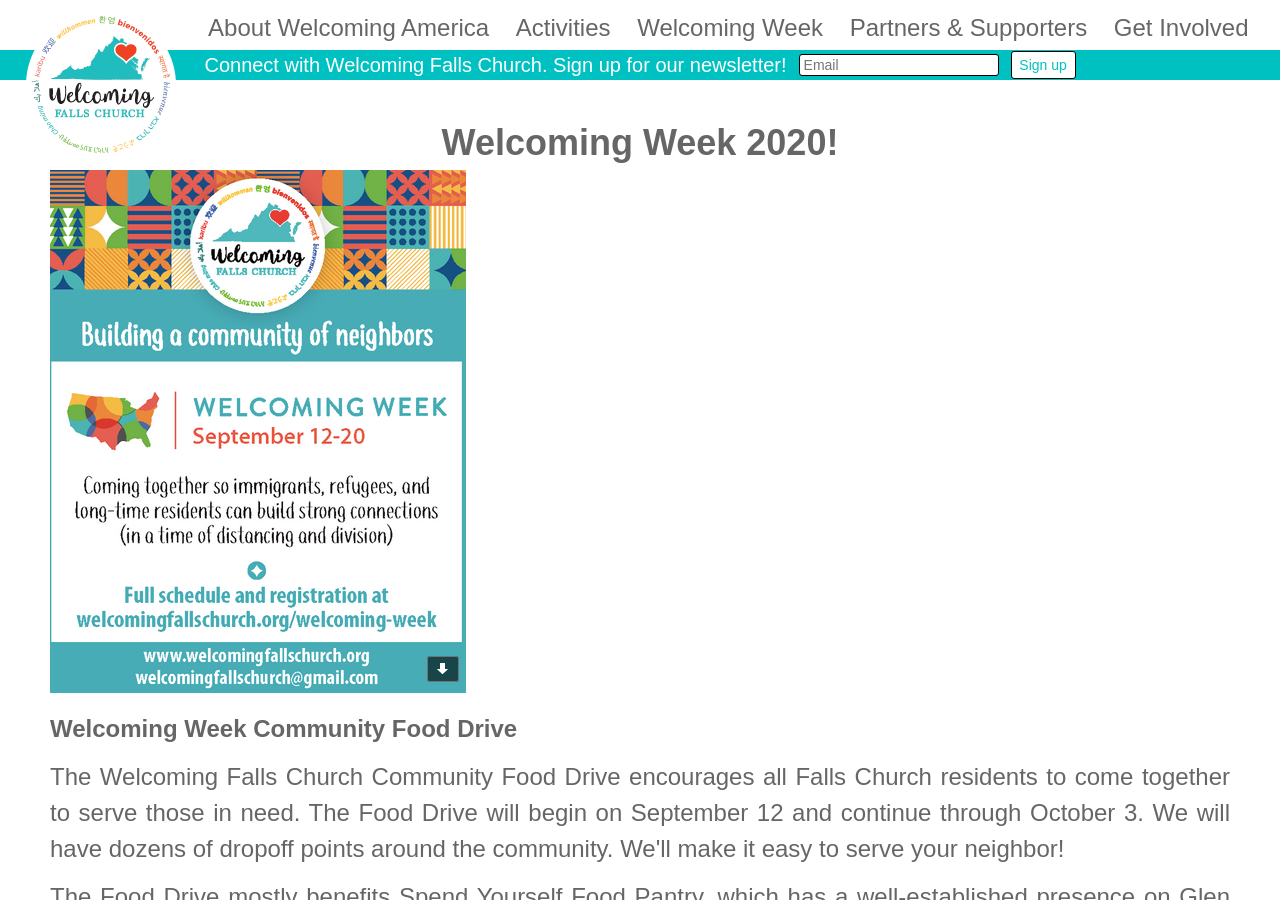
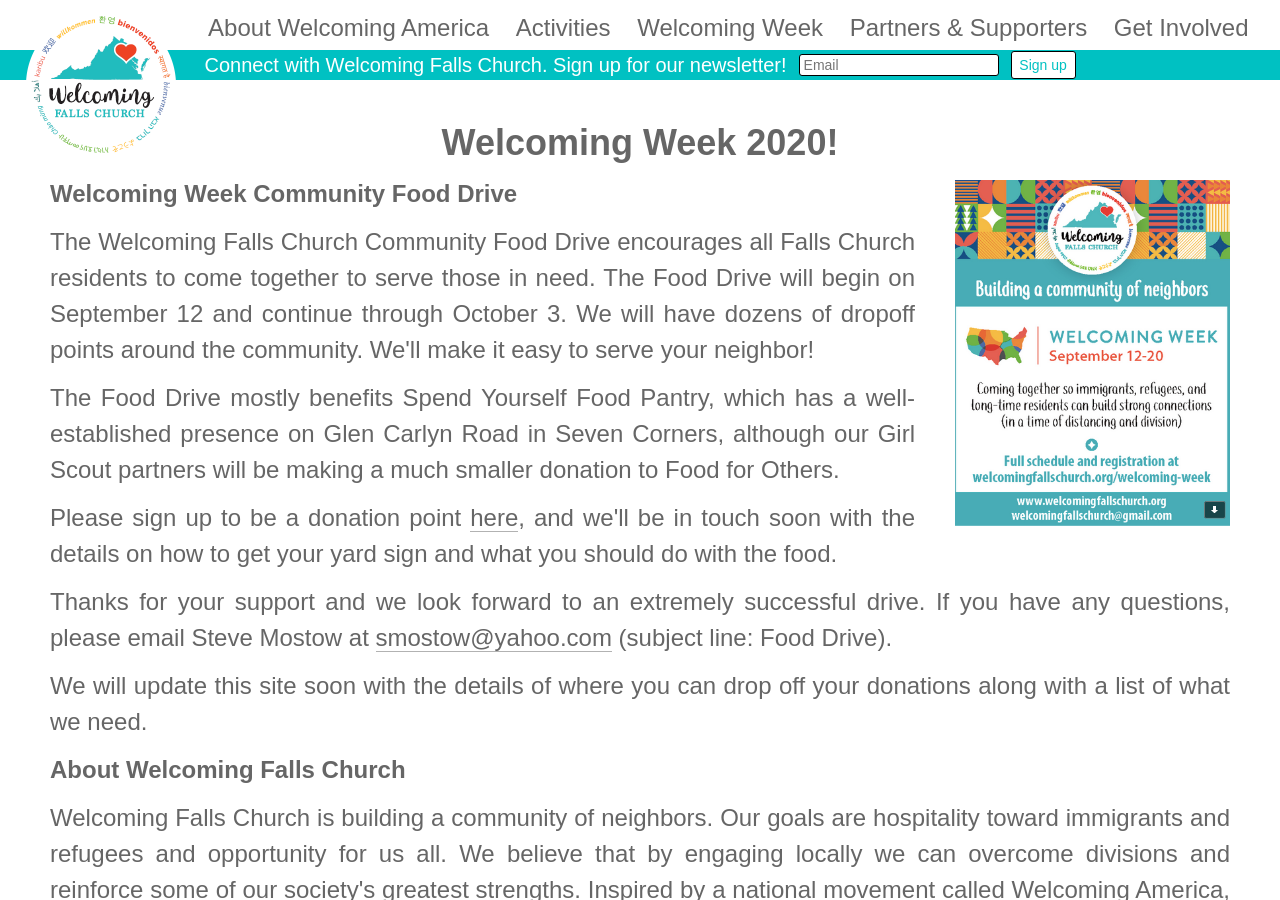
Before and after one commit to wfctest/wfctest, a Jekyll site: the page built from welcoming-week-yard-sign.html, in a window 1280 px wide and 900 px high. Built offline with Jekyll 4.4.1, drawn with Linux system fonts in a browser that asks for light colours; some web fonts are replaced.

Commit message:
Float image on yard sign page

```diff
--- a/welcoming-week-yard-sign.html
+++ b/welcoming-week-yard-sign.html
@@ -3,7 +3,7 @@ layout: default
 ---
 <section class="wide">
     <h1>Welcoming Week 2020!</h1>
-    <img src="/images/welcoming-week-banner.png" alt="Welcoming Week banner">
+    <img src="/images/welcoming-week-banner.png" alt="Welcoming Week banner" class="inline-img right">
     <p><strong>Welcoming Week Community Food Drive</strong></p>
     <p>The Welcoming Falls Church Community Food Drive encourages all Falls Church residents to come together to serve those in need. The Food Drive will begin on September 12 and continue through October 3. We will have dozens of dropoff points around the community. We'll make it easy to serve your neighbor!</p>
     <p>The Food Drive mostly benefits Spend Yourself Food Pantry, which has a well-established presence on Glen Carlyn Road in Seven Corners, although our Girl Scout partners will be making a much smaller donation to Food for Others.</p>
```
